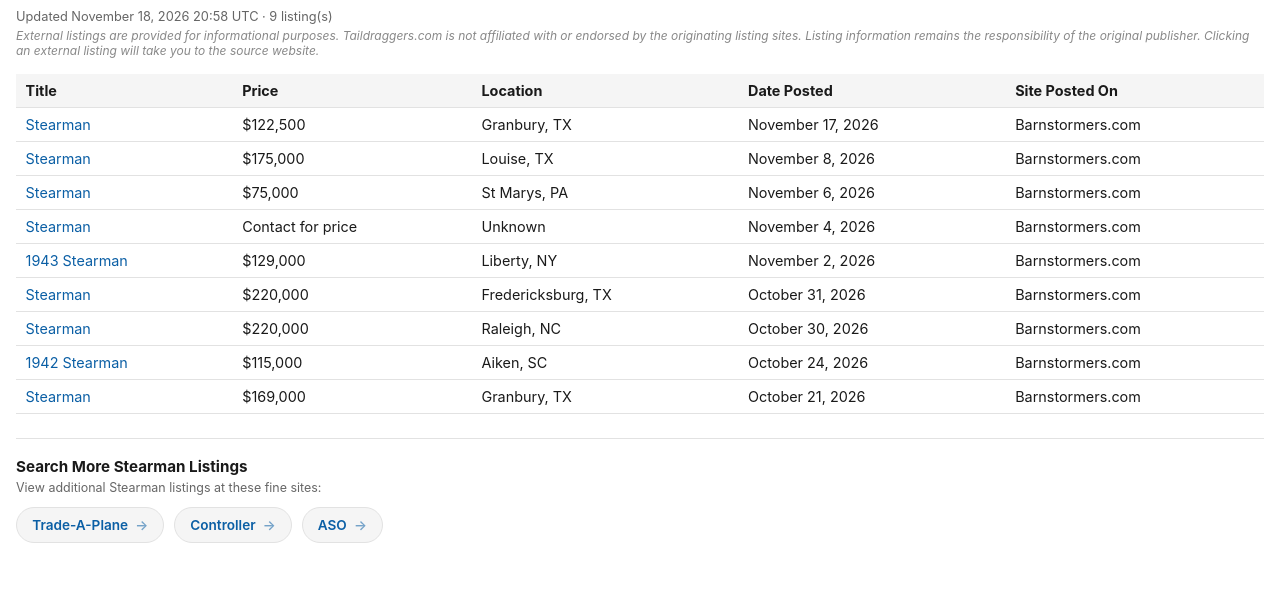
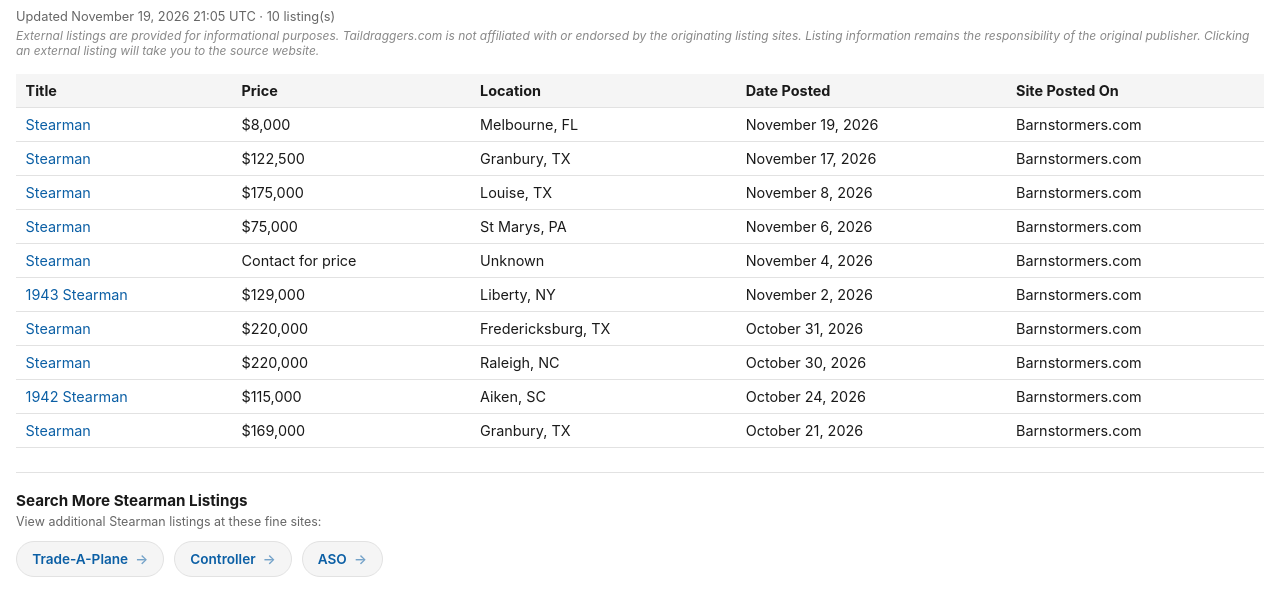
Before and after one commit to taildraggers/stearman-for-sale, a plain HTML site: page docs/index.html in a window 1280 px wide. Shown: the part 43-658 px from the top of the page. Drawn offline with Linux system fonts and the light colour scheme.

Commit message:
Update Stearman listings (2026-11-19)

```diff
--- a/docs/index.html
+++ b/docs/index.html
@@ -76,13 +76,14 @@
 </head>
 <body>
   <h1>Other Stearman Ads on the Web</h1>
-  <div class="updated">Updated November 18, 2026 20:58 UTC &middot; 9 listing(s)</div>
+  <div class="updated">Updated November 19, 2026 21:05 UTC &middot; 10 listing(s)</div>
   <div class="disclaimer">External listings are provided for informational purposes. Taildraggers.com is not affiliated with or endorsed by the originating listing sites. Listing information remains the responsibility of the original publisher. Clicking an external listing will take you to the source website.</div>
   <table>
     <thead>
       <tr><th>Title</th><th>Price</th><th>Location</th><th>Date Posted</th><th>Site Posted On</th></tr>
     </thead>
     <tbody>
+        <tr><td><a href="https://www.barnstormers.com/classified-2038259-Navy-Stearman-Blades-SS-138-6.html" target="_blank" rel="noopener noreferrer">Stearman</a></td><td>$8,000</td><td>Melbourne, FL</td><td>November 19, 2026</td><td>Barnstormers.com</td></tr>
         <tr><td><a href="https://www.barnstormers.com/classified-2084440-450HP-PandW-Army-Stearman.html" target="_blank" rel="noopener noreferrer">Stearman</a></td><td>$122,500</td><td>Granbury, TX</td><td>November 17, 2026</td><td>Barnstormers.com</td></tr>
         <tr><td><a href="https://www.barnstormers.com/classified-2036422-BOEING-STEARMAN-275-HP-JAKE.html" target="_blank" rel="noopener noreferrer">Stearman</a></td><td>$175,000</td><td>Louise, TX</td><td>November 8, 2026</td><td>Barnstormers.com</td></tr>
         <tr><td><a href="https://www.barnstormers.com/classified-2082285-Stearman.html" target="_blank" rel="noopener noreferrer">Stearman</a></td><td>$75,000</td><td>St Marys, PA</td><td>November 6, 2026</td><td>Barnstormers.com</td></tr>
```
